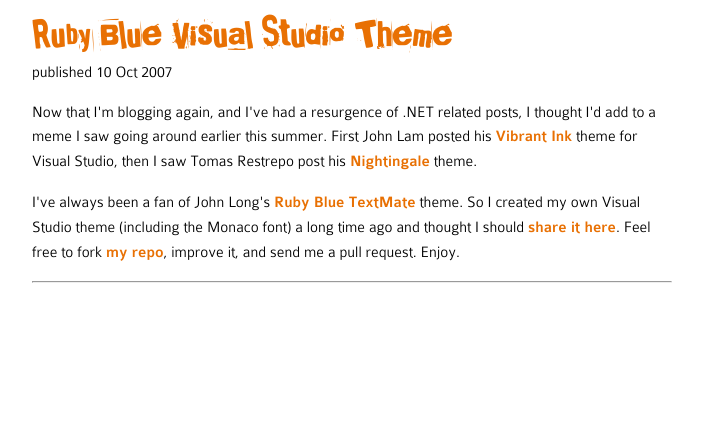
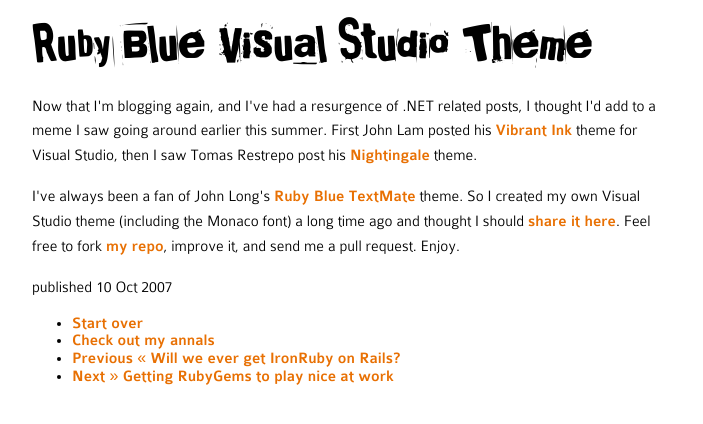
Before and after one commit to blowmage/blowmage.github.com, a Jekyll site: the page built from _posts/2007-10-10-ruby-blue-visual-studio-theme.html, in a window 1280 px wide. Shown: the top 424 px of the page, without its empty margins (288-991 px from the left). Built offline with Jekyll 4.4.1, drawn with Linux system fonts in a browser that asks for light colours; comment, search, counter and statistics services are not loaded.

Commit message:
Update blog post display

```diff
--- a/_layouts/post.html
+++ b/_layouts/post.html
@@ -1,14 +1,29 @@
 ---
 layout: default
 ---
-<div id="post">
-  <h2><a href="{{ page.url | replace:'.html','' }}">{{ page.title }}</a></h2>
-  <div id="date">published {{ page.date | date_to_string }}</div>
+<article>
+  <h1>{{ page.title }}</h1>
+  <section id="content">
   {{ content }}
-  <hr />
-  <div id="disqus">
+  </section>
+  <section id="disqus">
     <div id="comments"></div>
     <script type="text/javascript" src="http://disqus.com/forums/blowmage/embed.js"></script>
     <noscript>Please enable JavaScript to view the <a href="http://disqus.com/?ref_noscript=blowmage">comments powered by Disqus.</a></noscript>
-  </div>
+  </section>
+  <footer>
+    <p>published {{ page.date | date_to_string }}</p>
+    <nav>
+      <ul>
+        <li><a href="/" rel="index">Start over</a></li>
+        <li><a href="/archives" rel="archives">Check out my annals</a></li>
+{% if page.previous.url %}
+        <li><a href="{{page.previous.url | replace:'.html','' }}" rel="prev"> Previous &laquo; {{page.previous.title}}</a></li>
+{% endif %}
+{% if page.next.url %}
+        <li><a href="{{page.next.url | replace:'.html','' }}" rel="next">Next &raquo; {{page.next.title}}</a></li>
+{% endif %}
+      </ul>
+    </nav>
+  </footer>
 </div>
```
